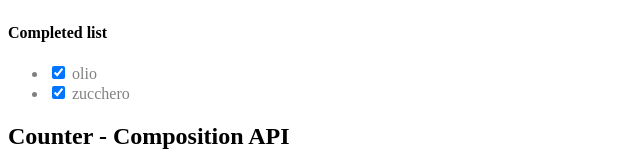
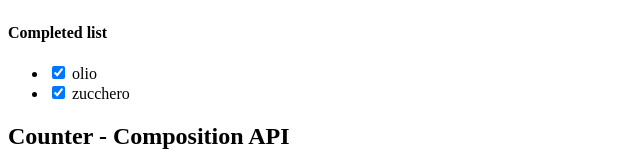
Before and after one commit to dennybiasiolli/vue-tutorial-project-2023-03, a Vue app: page / in a window 1280 px wide. Shown: the part 165-318 px from the top of the page, without its empty margins (0-640 px from the left). Built offline with nearby package versions, Linux system fonts and the light colour scheme.

Commit message:
day 2, step 6

```diff
--- /dev/null
+++ b/src/components/todo/TodoList.vue
@@ -0,0 +1,25 @@
+<script setup>
+const props = defineProps({
+  title: {
+    type: String,
+    required: true,
+  },
+  items: {
+    type: Array,
+    required: true,
+  },
+})
+</script>
+
+<template>
+  <h4>{{ title }}</h4>
+  <ul>
+    <li
+      v-for="item in items"
+      :key="item.id"
+      :class="{ 'item-completed': item.completed }"
+    >
+      <input type="checkbox" v-model="item.completed" /> {{ item.text }}
+    </li>
+  </ul>
+</template>
--- a/src/components/todo/TodoUtility.vue
+++ b/src/components/todo/TodoUtility.vue
@@ -1,5 +1,6 @@
 <script setup>
 import { computed, onMounted, ref } from 'vue'
+import TodoList from './TodoList.vue'
 
 const items = ref([])
 function filterTodoCondition(item) {
@@ -23,27 +24,14 @@
 <template>
   <h2>To-do Utility</h2>
 
-  <h4>To-do list</h4>
-  <ul>
-    <li
-      v-for="item in todoItems"
-      :key="item.id"
-      :class="{ 'item-completed': item.completed }"
-    >
-      <input type="checkbox" v-model="item.completed" /> {{ item.text }}
-    </li>
-  </ul>
-
-  <h4>Completed list</h4>
-  <ul>
-    <li
-      v-for="item in completedItems"
-      :key="item.id"
-      :class="{ 'item-completed': item.completed }"
-    >
-      <input type="checkbox" v-model="item.completed" /> {{ item.text }}
-    </li>
-  </ul>
+  <TodoList
+    title="To-do list"
+    :items="todoItems"
+  />
+  <TodoList
+    title="Completed list"
+    :items="completedItems"
+  />
 </template>
 
 <style scoped>
```
